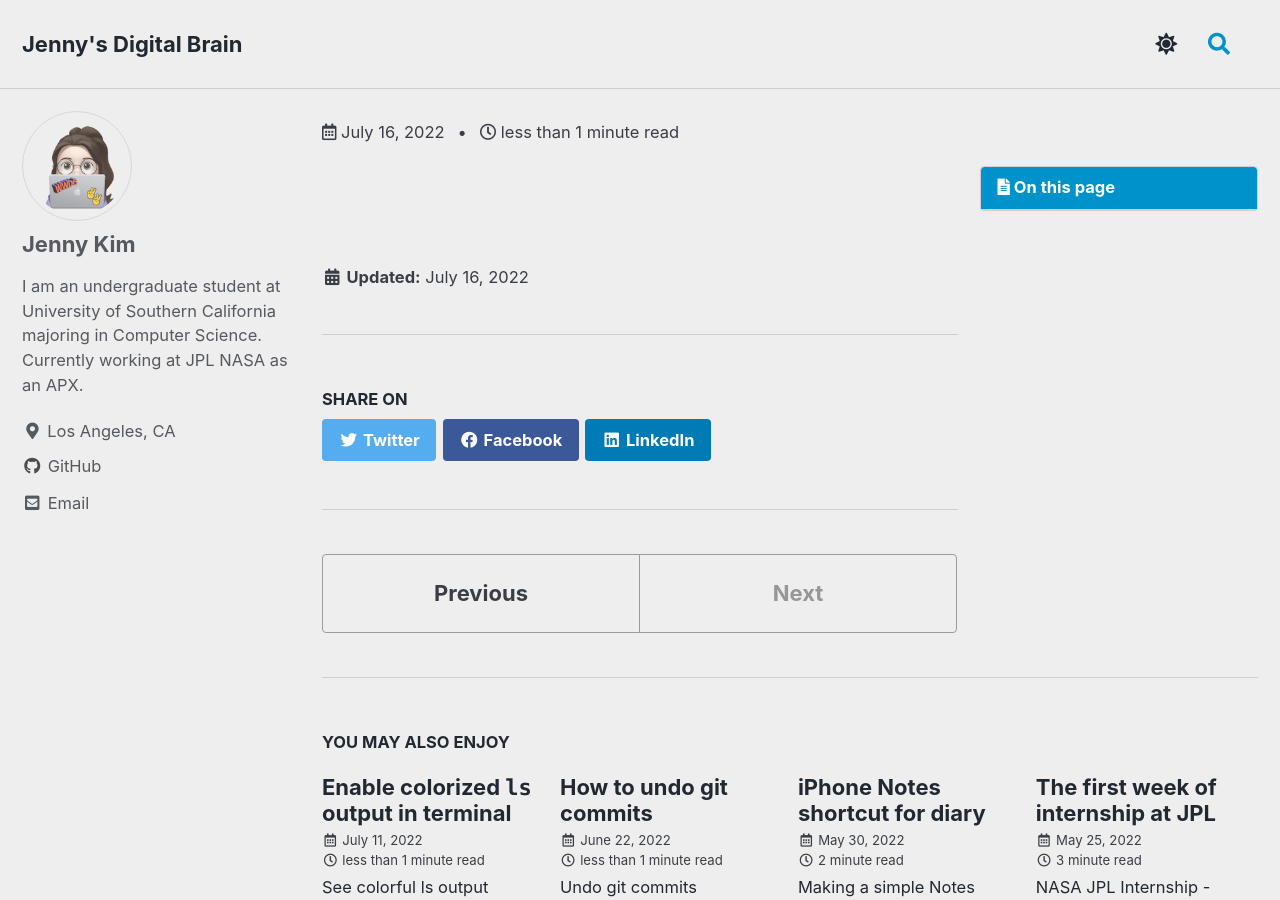
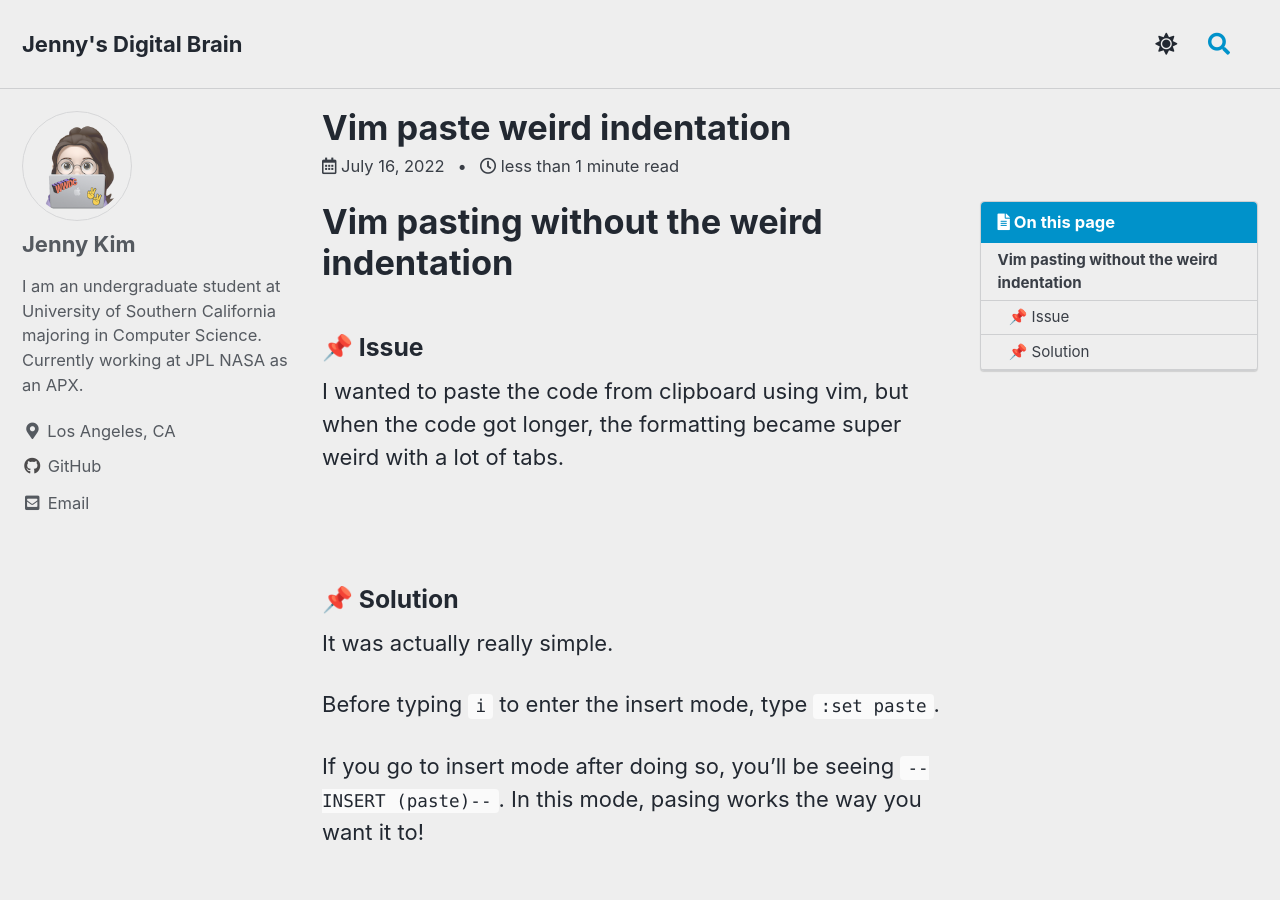
Before and after one commit to jenniverse/jennybrain.com, a Jekyll site: the page built from _posts/2022-07-16-vim-paste-weird-indentation.md, in a window 1280 px wide and 900 px high. Built offline with Jekyll 4.4.1, drawn with Linux system fonts in a browser that asks for light colours; cached includes are drawn as plain includes; comment, search, counter and statistics services are not loaded; a style sheet for code colours, icons or effects is not loaded.

Commit message:
New post

```diff
--- a/_posts/2022-07-16-vim-paste-weird-indentation.md
+++ b/_posts/2022-07-16-vim-paste-weird-indentation.md
@@ -1,5 +1,19 @@
 ---
-title: ""
+title: "Vim paste weird indentation"
 toc: true
 toc_sticky: true
 ---
+
+# Vim pasting without the weird indentation
+
+### 📌 Issue
+I wanted to paste the code from clipboard using vim, but when the code got longer, the formatting became super weird with a lot of tabs.
+
+<br>
+
+### 📌 Solution
+It was actually really simple.
+
+Before typing `i` to enter the insert mode, type `:set paste`.
+
+If you go to insert mode after doing so, you'll be seeing `--INSERT (paste)--`. In this mode, pasing works the way you want it to!
```
